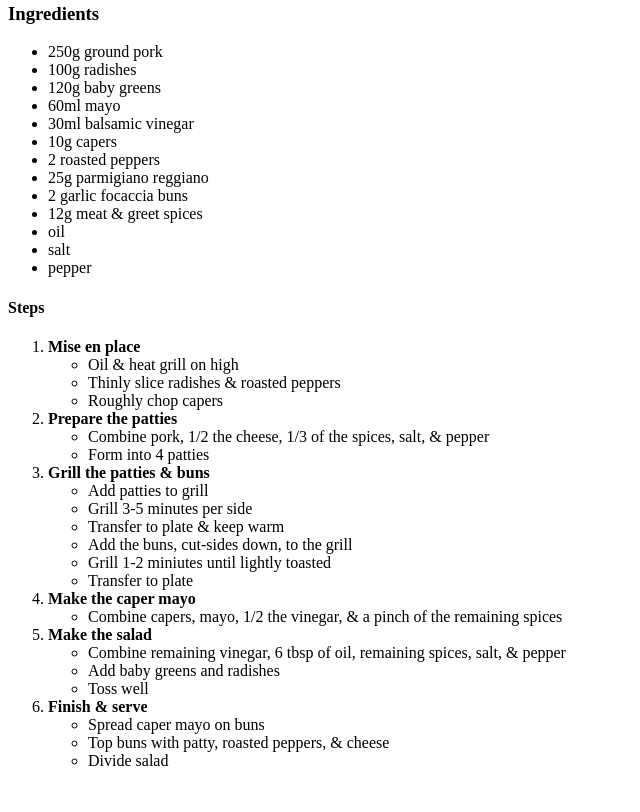
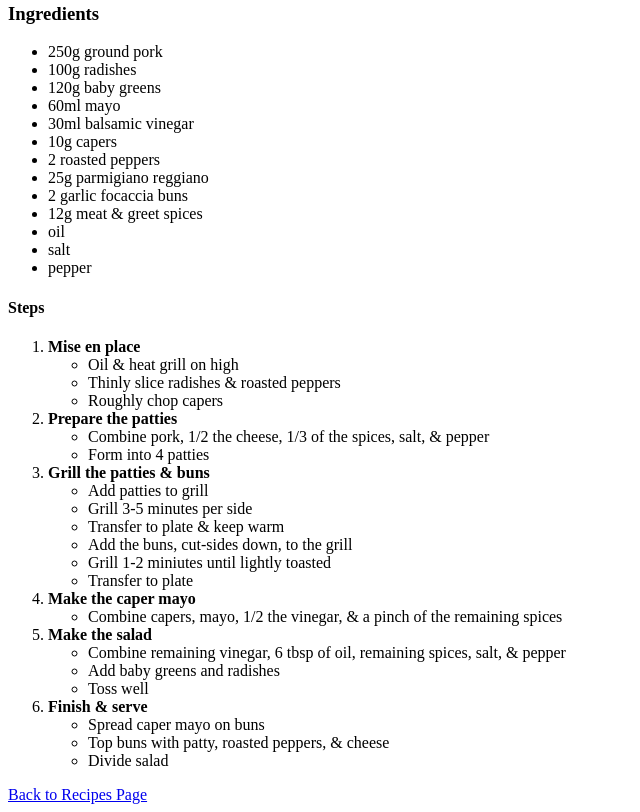
Before and after one commit to dactyllife/odin-recipes2023, a plain HTML site: page recipes/bbqpork.html in a window 1280 px wide. Shown: the part 554-1366 px from the top of the page, without its empty margins (0-640 px from the left). Before the commit the page ends 1340 px from the top, so only its background shows below. Drawn offline with Linux system fonts and the light colour scheme.

Commit message:
Added link back to homepage
Added link back to homepage on all subpages

```diff
--- a/recipes/bbqpork.html
+++ b/recipes/bbqpork.html
@@ -70,5 +70,6 @@
                 </ul>
             </li>
         </ol>
+        <a href="../index.html">Back to Recipes Page</a>
     </body>
 </html>
```
Also changed, not shown: recipes/chipotlesteaks.html (+1 -0 lines), recipes/meatballs.html (+1 -0 lines), recipes/porkbowls.html (+1 -0 lines).
